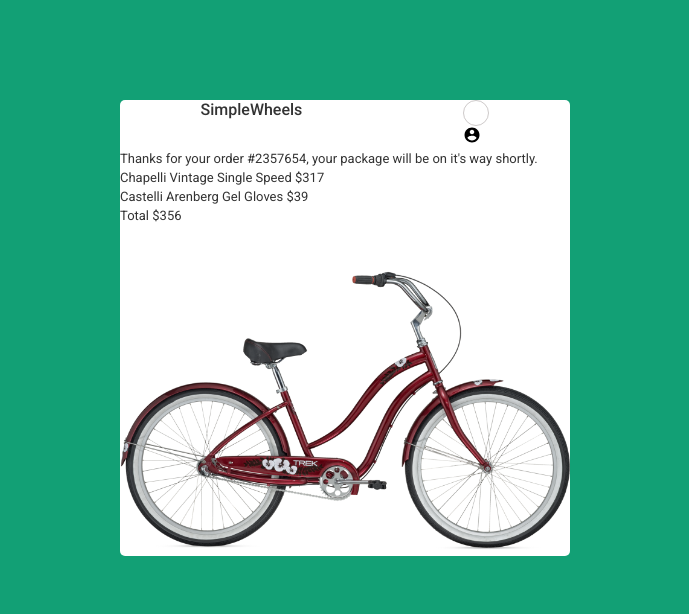
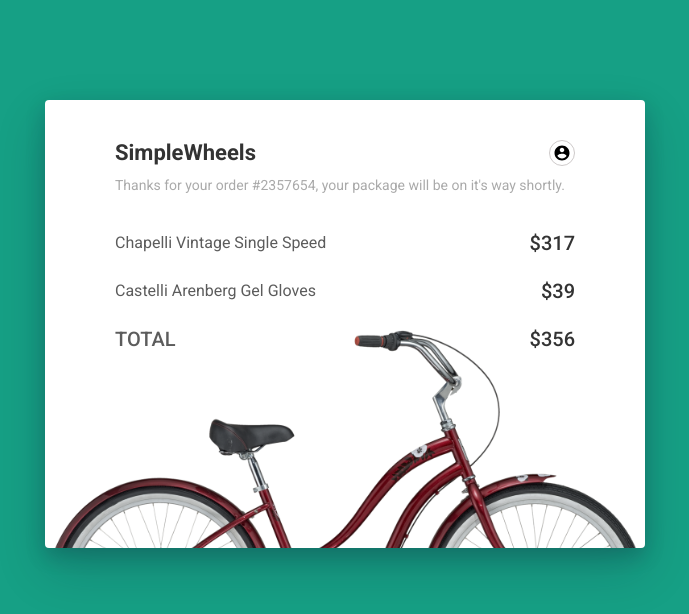
Before and after one commit to Guigui83/Frontloops, a plain HTML site: page loop1step3/index.html in a window 1280 px wide. Shown: the whole page, without its empty margins (295-984 px from the left). Drawn offline with Linux system fonts and the light colour scheme.

Commit message:
loop1step3 done

```diff
--- a/loop1step3/index.html
+++ b/loop1step3/index.html
@@ -10,38 +10,40 @@
 </head>
 <body>
   <div class="wrap">
-    <div class="checkout">
+    <div class="card">
+      <div class="card__inner">
         <div class="card__top">
           <div class="card__text">
             SimpleWheels
           </div>
           <div class="card__avatar">
-          <div class="card__dot"></div>
-          <img src="./img/account.svg" alt="grey avatar logo" class="card__icon" />
+            <div class="card__dot">
+              <img src="./img/account.svg" alt="grey avatar logo" class="card__icon" /></div>
           </div>
         </div>
 
-      <div class="thx">
+        <div class="card__thx">
           Thanks for your order #2357654, your package will be on it's way shortly.
         </div>
 
-      <div class="item">
-        <span class="item__text">Chapelli Vintage Single Speed</span>
-        <span class="item__price">$317</span>
+        <div class="order card__order">
+          <div class="order__item">
+            <span class="order__name">Chapelli Vintage Single Speed</span>
+            <span class="order__price">$317</span>
           </div>
-      <div class="item">
-        <span class="item__text">Castelli Arenberg Gel Gloves</span>
-        <span class="item__price">$39</span>
+          <div class="order__item">
+            <span class="order__name">Castelli Arenberg Gel Gloves</span>
+            <span class="order__price">$39</span>
           </div>
 
-      <div class="total">
-        <span class="total__text">Total</span>
-        <span class="total__price">$356</span>
+          <div class="order__item order__item_total">
+            <span class="order__name">Total</span>
+            <span class="order__price">$356</span>
+          </div>
+        </div>
       </div>
 
-      <a class="image">
-        <img class="image__bike" src="./img/bicycle.png" />
-      </a>
+      <div class="card__background"></div>
     </div>
   </div>
 </body>
--- /dev/null
+++ b/loop1step3/source/styles.css
@@ -0,0 +1,102 @@
+body {
+  margin: 0;
+  padding: 0;
+  font-family: Roboto, sans-serif;
+  background: #16a085;
+  font-size: 16px;
+  line-height: 18px;
+}
+
+.root {
+  width: 600px;
+  margin: 100px auto;
+}
+
+.card {
+  border-radius: 4px;
+  padding: 40px 70px 200px;
+  box-shadow: 0 22px 50px rgba(14,21,47, .2), 0 8px 20px rgba(14,21,47, .2);
+  background: #fff;
+  position: relative;
+}
+
+.card__inner {
+  position: relative;
+  z-index: 2;
+}
+
+.card__background {
+  background: url('./img/bicycle.png') no-repeat 50% 0;
+  background-size: cover;
+  position: absolute;
+  bottom: 0;
+  left: 0;
+  right: 0;
+  height: 280px;
+}
+
+.card__top {
+  display: flex;
+  align-items: center;
+}
+
+.card__title {
+  flex-grow: 1;
+  font-size: 22px;
+  font-weight: 700;
+}
+
+.card__account {
+  text-decoration: none;
+  transition: box-shadow 0.2s ease-in;
+  border-radius: 50%;
+  padding: 8px;
+  border: 1px solid #dedede;
+  position: relative;
+}
+
+.card__account:hover {
+  box-shadow: 0 0 0 4px rgba(0, 0, 0, 0.05);
+}
+
+.card__account:active {
+  top: 1px;
+}
+
+.card__account-icon {
+  display: block;
+}
+
+.card__subtitle {
+  margin-top: 10px;
+  font-size: 14px;
+  color: #aaa;
+}
+
+.card__order {
+  margin-top: 40px;
+}
+
+.order__item {
+  display: flex;
+  padding-bottom: 30px;
+}
+
+.order__item:last-child {
+  padding: 0;
+}
+
+.order__name {
+  flex-grow: 1;
+  color: #5c5c5c;
+}
+
+.order__price,
+.order__item_total .order__name {
+  font-size: 20px;
+  font-weight: 500;
+}
+
+.order__item_total .order__name {
+  text-transform: uppercase;
+}
--- a/loop1step3/styles.css
+++ b/loop1step3/styles.css
@@ -1,33 +1,54 @@
-html {
-    min-height: 100%;
-}
-
 body {
     margin: 0;
     padding: 0;
-    background: rgb(18, 160, 117);
+    background: #16a085;
     font-family: 'Roboto', sans-serif;
-    font-size: 13px;
-    line-height: 19px;
+    font-size: 16px;
+    line-height: 18px;
     color: #333;
-    min-height: 100%;
 }
 
 .wrap {
-    width: 450px;
+    width: 600px;
     margin: 100px auto;
-    background: rgb(255, 255, 255);
-    border-radius: 5px;
+}
+
+.card {
+    border-radius: 4px;
+    padding: 40px 70px 200px;
+    box-shadow: 0 22px 50px rgba(14,21,47, .2), 0 8px 20px rgba(14,21,47, .2);
+    background: #fff;
+    position: relative;
+}
+
+.card__inner {
+    position: relative;
+    z-index: 2;
+}
+
+.card__background {
+    background: url('./img/bicycle.png') no-repeat 50% 0;
+    background-size: cover;
+    position: absolute;
+    bottom: 0;
+    left: 0;
+    right: 0;
+    height: 280px;
 }
 
 .card__top {
     display: flex;
-    justify-content: space-around;
+    align-items: center;
 }
 
 .card__text{
-    font-size: 16px;
-    font-weight: 500;
+    flex-grow: 1;
+    font-size: 22px;
+    font-weight: 700;
+}
+
+.card__avatar{
+    display: block;
 }
 
 .card__dot {
@@ -38,13 +59,45 @@ body {
     border-width:1px;
     border-color: #cecaca;
     background: #ffffff;
+    display: flex;
+    align-items: center;
+    justify-content: center;
 }
 
 .card__icon {
     height: 18px
 }
 
-.image__bike {
-    width: 450px;
-    overflow: hidden;
- }
+.card__thx {
+    margin-top: 10px;
+    font-size: 14px;
+    color: #aaa;
+}
+
+.card__order {
+    margin-top: 40px;
+}
+
+.order__item {
+    display: flex;
+    padding-bottom: 30px;
+}
+
+.order__item:last-child {
+    padding: 0;
+  }
+
+.order__name {
+    flex-grow: 1;
+    color: #5c5c5c;
+}
+
+.order__price,
+.order__item_total .order__name {
+  font-size: 20px;
+  font-weight: 500;
+}
+
+.order__item_total .order__name {
+    text-transform: uppercase;
+  }
```
Also changed, not shown: loop1step3/source/index.html (added, +73 -0 lines), loop1step3/source/img/account.svg (added), loop1step3/source/img/bicycle.png (added). Lines whose indentation alone changed are shown as unchanged.
